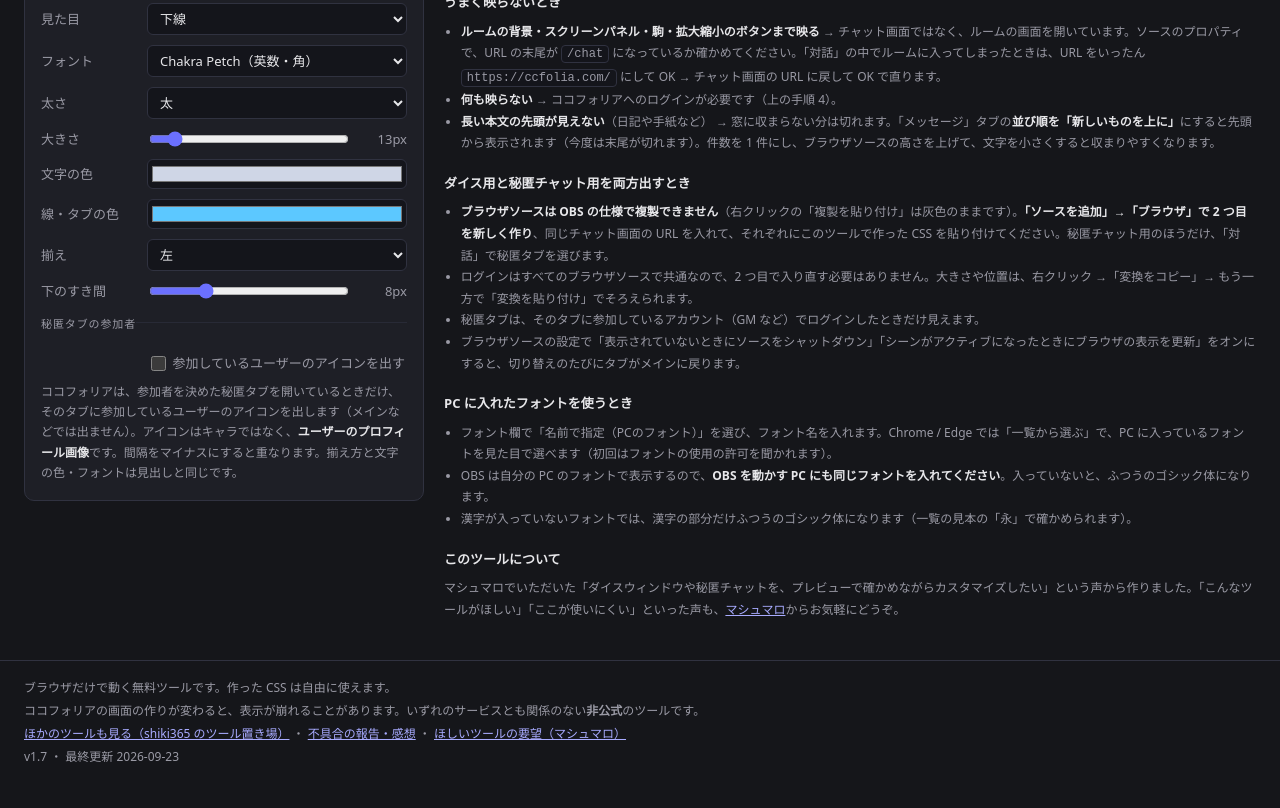
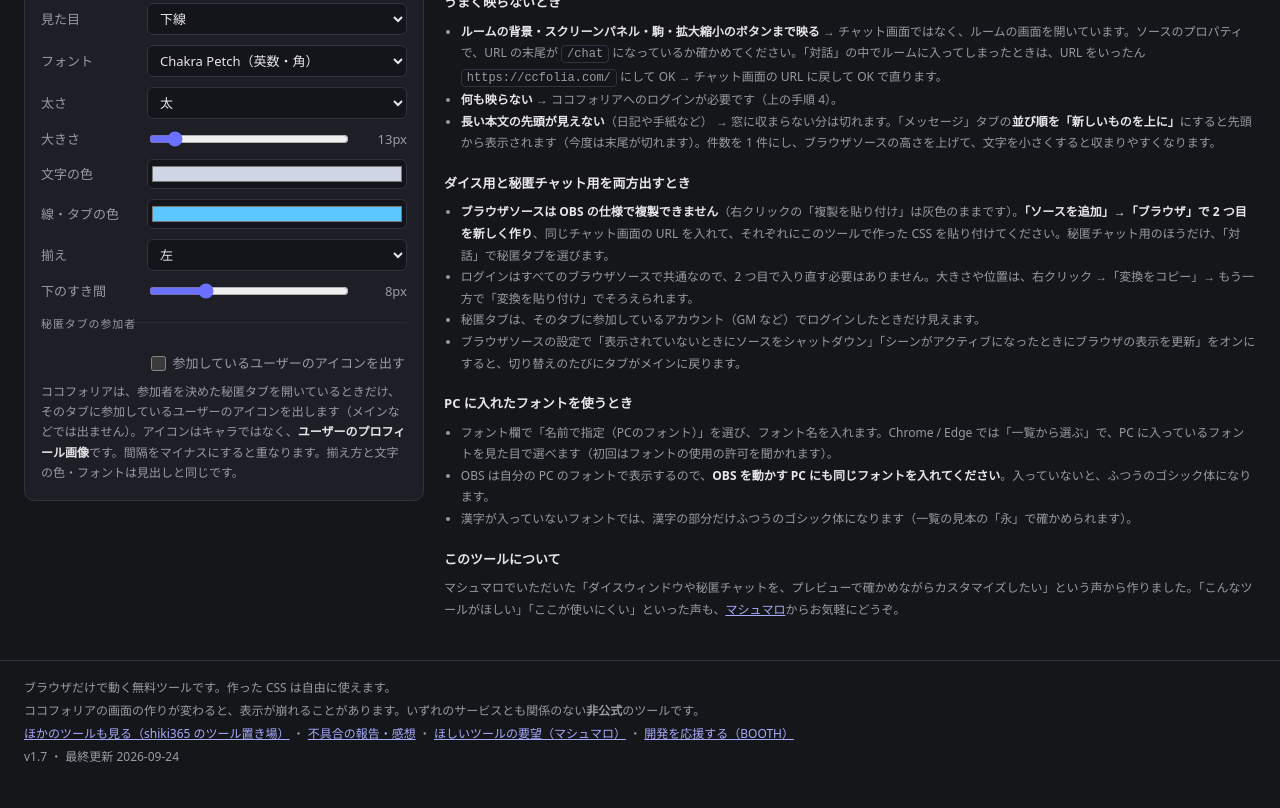
Before and after one commit to shiki365/chat-window-maker, a plain HTML site: page index.html in a window 1280 px wide. Shown: the part 1442-2250 px from the top of the page. Drawn offline with Linux system fonts and the light colour scheme.

Commit message:
フッターに「開発を応援する（BOOTH）」を足した
BOOTH に支援の窓口（お礼にプリセット集つき）を作ったので、フッターからリンクした。
ツールはこれからも無料で、支援がなくても機能は変わらない。

Co-Authored-By: Claude Opus 5.5 <noreply@anthropic.com>

```diff
--- a/index.html
+++ b/index.html
@@ -571,8 +571,8 @@
 <footer>
   ブラウザだけで動く無料ツールです。作った CSS は自由に使えます。<br>
   ココフォリアの画面の作りが変わると、表示が崩れることがあります。いずれのサービスとも関係のない<strong>非公式</strong>のツールです。<br>
-  <a href="https://shiki365.github.io/">ほかのツールも見る（shiki365 のツール置き場）</a> ・ <a href="https://shiki365.github.io/#contact">不具合の報告・感想</a> ・ <a href="https://marshmallow-qa.com/jisg2c3imbza76d">ほしいツールの要望（マシュマロ）</a><br>
-  v1.7 ・ 最終更新 2026-09-23
+  <a href="https://shiki365.github.io/">ほかのツールも見る（shiki365 のツール置き場）</a> ・ <a href="https://shiki365.github.io/#contact">不具合の報告・感想</a> ・ <a href="https://marshmallow-qa.com/jisg2c3imbza76d">ほしいツールの要望（マシュマロ）</a> ・ <a href="https://sabunomisogi.booth.pm/items/8891048">開発を応援する（BOOTH）</a><br>
+  v1.7 ・ 最終更新 2026-09-24
 </footer>
 
 <script src="presets.v1.js?v=4"></script>
```
